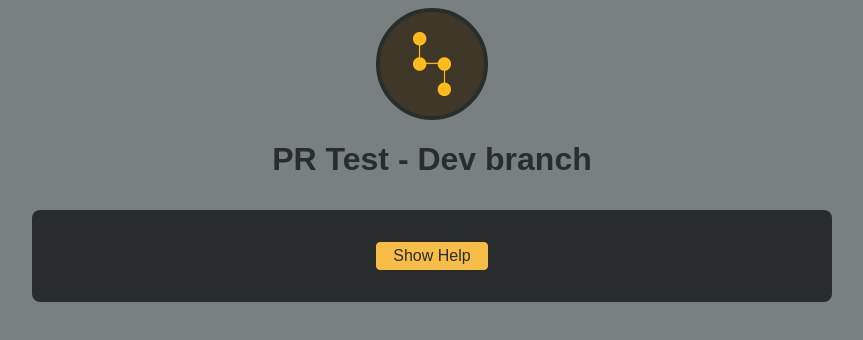
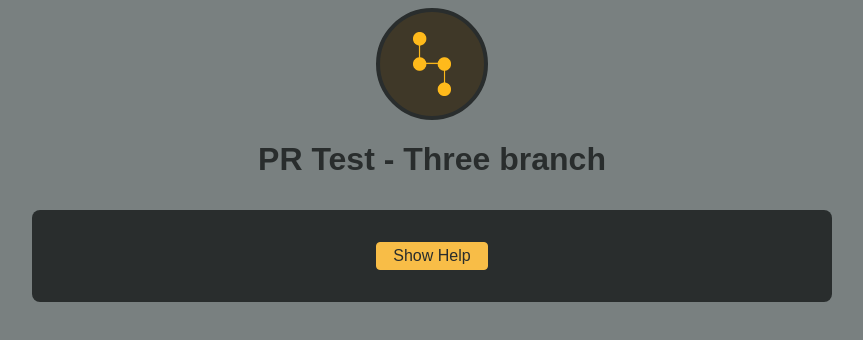
Before and after one commit to the-juliet/github-problems, a React (Vite) app: page / in a window 1280 px wide. Shown: the top 340 px of the page, without its empty margins (208-1071 px from the left). Built offline with nearby package versions, Linux system fonts and the light colour scheme.

Commit message:
Changed title - three

```diff
--- a/src/App.jsx
+++ b/src/App.jsx
@@ -8,7 +8,7 @@ function App() {
         <div id="logo-img">
           <img src={logo} />
         </div>
-        <h1>PR Test - Dev branch </h1>
+        <h1>PR Test - Three branch </h1>
       </header>
       <MainContent />
     </>
```
